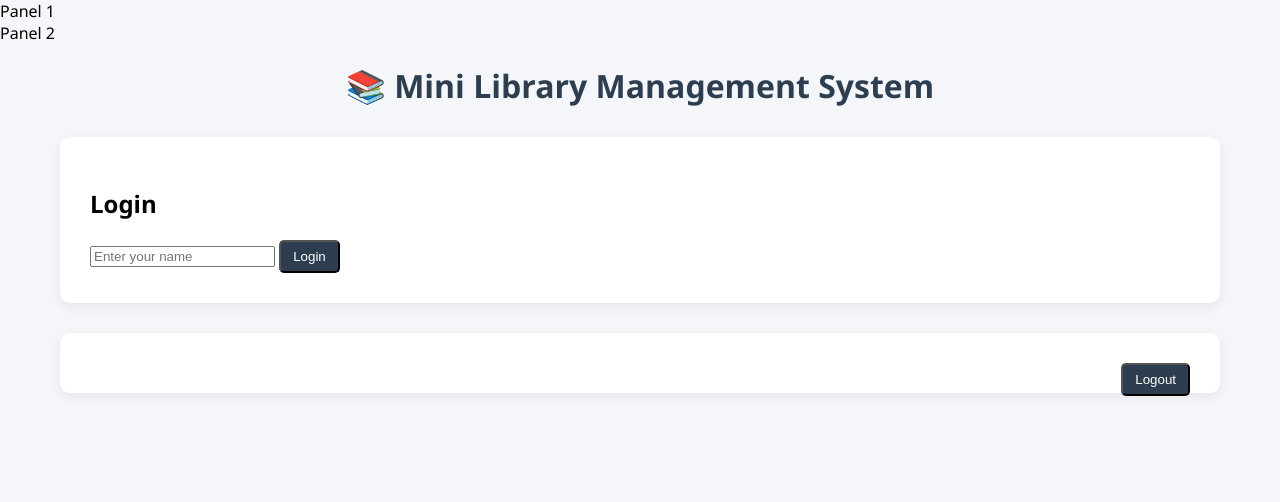
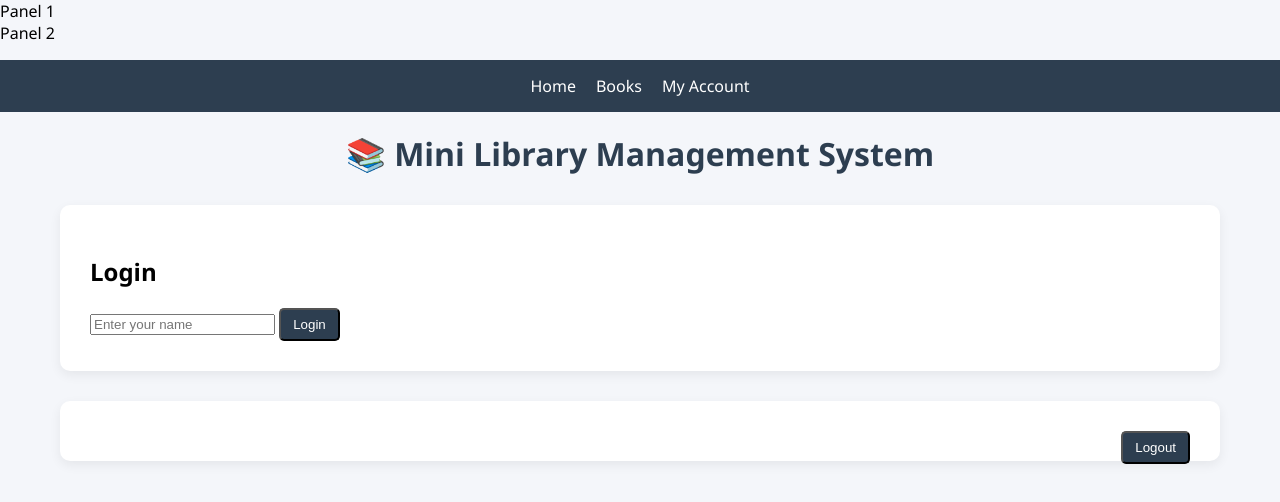
Before and after one commit to dishank-8888/mini-library--leader, a plain HTML site: page template/index.html in a window 1280 px wide. Drawn offline with Linux system fonts and the light colour scheme.

Commit message:
Added a simple navigation bar at the top

```diff
--- a/template/index.html
+++ b/template/index.html
@@ -62,8 +62,15 @@
 
 </head>
 <body>
-    <h1>📚 Mini Library Management System</h1>
-
+    <!-- AFTER -->
+<nav>
+    <ul style="list-style: none; padding: 0; display: flex; gap: 20px; justify-content: center; background: #2d3e50; color: #fff; padding: 15px 0;">
+        <li><a href="#" style="text-decoration: none; color: #fff;">Home</a></li>
+        <li><a href="#" style="text-decoration: none; color: #fff;">Books</a></li>
+        <li><a href="#" style="text-decoration: none; color: #fff;">My Account</a></li>
+    </ul>
+</nav>
+<h1>📚 Mini Library Management System</h1>
     <!-- Login Section -->
 <div id="loginSection" class="login-panel">
     <h2>Login</h2>
```
